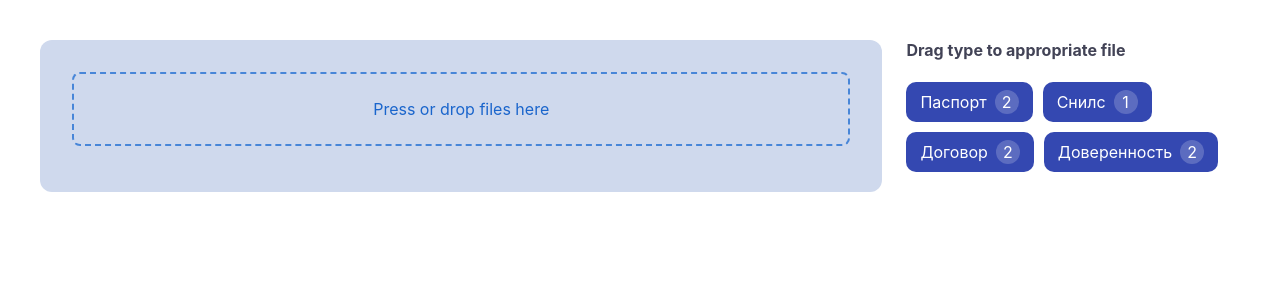
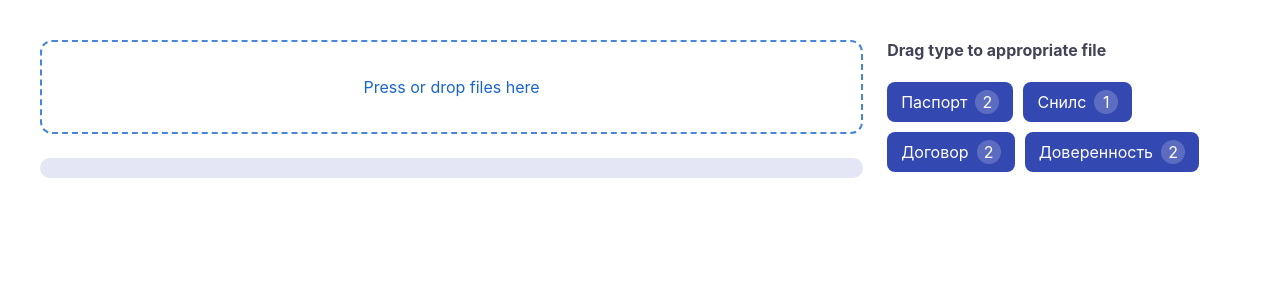
Before and after one commit to dmitryrodnikov/file-upload-concept, a React (Create React App) app: page / in a window 1280 px wide. Shown: the top 300 px of the page. Built offline with nearby package versions, Linux system fonts and the light colour scheme.

Commit message:
feat: styling changes

```diff
--- a/src/App.css
+++ b/src/App.css
@@ -4,12 +4,17 @@
 }
 
 .files-column {
+    display: flex;
+    flex-direction: column;
     flex-grow: 1;
     width: 70%;
-    padding: 32px;
-    border-radius: 12px;
     margin-right: 24px;
-    background-color: #cfd9ed;
+}
+
+.files {
+    padding: 10px;
+    border-radius: var(--block-border-radius);
+    background-color: var(--file-list-color);
 }
 
 .suggest-column {
--- a/src/App.tsx
+++ b/src/App.tsx
@@ -157,6 +157,7 @@
         <div className="container">
             <div className="files-column">
                 <DropZone onDrop={handleDrop} disabled={isDragging} />
+                <div className="files">
                     <FilesList
                         files={files}
                         isDragging={isDragging}
@@ -164,6 +165,7 @@
                         onDeleteFile={deleteFile}
                         onDeleteType={deleteType}
                     />
+                </div>
             </div>
             <div className="suggest-column">
                 <SuggestList
--- a/src/components/dropzone/dropzone.module.css
+++ b/src/components/dropzone/dropzone.module.scss
@@ -1,13 +1,15 @@
+@import "../../variables";
+
 .dropZone {
     display: flex;
     align-items: center;
     justify-content: center;
     padding: 5px 20px;
-    height: 60px;
-    border-radius: 8px;
+    height: 80px;
+    border-radius: var(--block-border-radius);
     color: #1a65cc;
     border: 2px dashed #4886d8;
-    margin-bottom: 14px;
+    margin-bottom: 24px;
     transition: 200ms;
     cursor: pointer;
     outline: none;
@@ -17,3 +19,9 @@
     color: #00000044;
     border-color: #00000044;
 }
+
+.dragging {
+    border-style: solid;
+    border-color: var(--success-color);
+    color: var(--success-color);
+}
--- a/src/components/dropzone/dropzone.tsx
+++ b/src/components/dropzone/dropzone.tsx
@@ -1,7 +1,7 @@
 import React from 'react';
 import { useDropzone } from 'react-dropzone';
 import cn from 'classnames';
-import styles from './dropzone.module.css';
+import styles from './dropzone.module.scss';
 
 interface DropZoneProps {
     disabled?: boolean;
@@ -9,10 +9,13 @@
 }
 
 export const DropZone = ({ onDrop, disabled }: DropZoneProps) => {
-    const { getInputProps, getRootProps } = useDropzone({ onDrop, disabled });
+    const { getInputProps, getRootProps, isDragActive } = useDropzone({ onDrop, disabled });
 
     return (
-        <div {...getRootProps()} className={cn(styles.dropZone, { [styles.disabled]: disabled })}>
+        <div
+            {...getRootProps()}
+            className={cn(styles.dropZone, { [styles.disabled]: disabled, [styles.dragging]: isDragActive })}
+        >
             <input {...getInputProps()} />
             Press or drop files here
         </div>
--- a/src/components/file-item/file-item.module.scss
+++ b/src/components/file-item/file-item.module.scss
@@ -1,15 +1,20 @@
+@import "../../variables";
+
 .file {
     background-color: #ffffff33;
-    margin-top: 10px;
-    border-radius: 4px;
+    margin-top: var(--item-padding);
+    border-radius: var(--item-border-radius);
     box-sizing: border-box;
     min-height: 60px;
-    transition: 200ms;
     position: relative;
     overflow: hidden;
 
     .delete:hover {
         opacity: 1;
+    }
+
+    &:first-child {
+        margin-top: 0;
     }
 }
 
@@ -94,17 +99,13 @@
     right: 0;
     top: 0;
     bottom: 0;
-    transition: transform 400ms ease-in-out;
+    transition: transform 400ms ease-in-out, background-color 100ms;
     background-color: #fff;
     z-index: 0;
     pointer-events: none;
 }
 
 .dragging {
-    &.file {
-        border-color: #ffffffaa;
-    }
-
     .delete {
         display: none;
     }
@@ -117,7 +118,6 @@
 
 .dragHover {
     &.file {
-        border-color: #fff;
         background-color: #ffffff66;
     }
 
--- a/src/components/suggest-item/suggest-item.module.scss
+++ b/src/components/suggest-item/suggest-item.module.scss
@@ -4,8 +4,8 @@
   position: relative;
   display: inline-block;
   padding: 8px 14px;
-  margin: 10px 10px 0 0;
-  border-radius: var(--tag-border-radius);
+  margin: var(--item-padding) var(--item-padding) 0 0;
+  border-radius: var(--item-border-radius);
   background-color: var(--tag-color);
   color: #fff;
   cursor: grab;
@@ -25,7 +25,7 @@
   &.item {
     cursor: not-allowed;
     color: #00000044;
-    background-color: #00000022;
+    background-color: var(--tag-color_disabled);
 
     &:hover {
       transform: none;
@@ -35,7 +35,7 @@
     }
 
     .count {
-      background-color: #8ad49a;
+      background-color: var(--success-color);
     }
   }
 
@@ -71,7 +71,7 @@
   bottom: 0;
   left: 0;
   right: 0;
-  border-radius: var(--tag-border-radius);
+  border-radius: var(--item-border-radius);
   box-shadow: var(--tag-box-shadow);
   opacity: 0;
   transition: opacity 200ms ease-in-out;
@@ -84,5 +84,5 @@
   background-color: var(--tag-color_hover);
   color: #fff;
   padding: 8px;
-  border-radius: var(--tag-border-radius);
+  border-radius: var(--item-border-radius);
 }
--- a/src/variables.scss
+++ b/src/variables.scss
@@ -1,6 +1,17 @@
 :root {
-  --tag-color: #3448b1;
+  --primary-color: #3448b1;
+  --primary-color-alpha: #3448b122;
+  --success-color: #8ad49a;
+
+  --item-padding: 10px;
+  --item-border-radius: 8px;
+
+  --block-border-radius: 12px;
+
+  --tag-color: var(--primary-color);
   --tag-color_hover: #335cd2;
+  --tag-color_disabled: var(--primary-color-alpha);
   --tag-box-shadow: 2px 4px 10px 0 #335cd266;
-  --tag-border-radius: 10px;
+
+  --file-list-color: var(--primary-color-alpha);
 }
```
Lines whose indentation alone changed are shown as unchanged.
